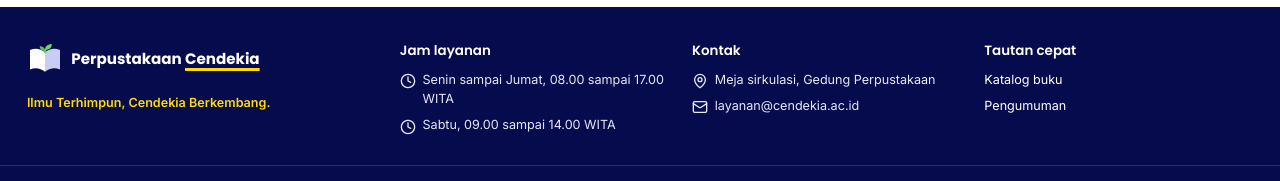
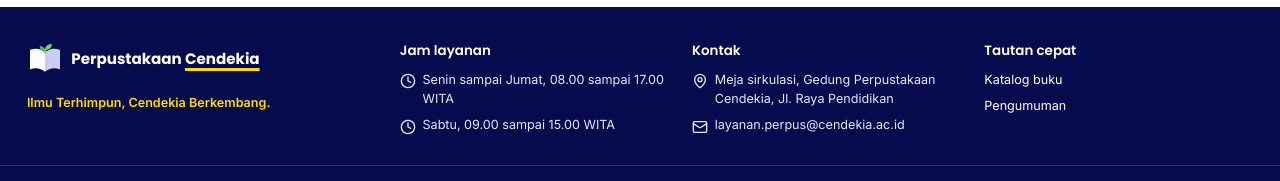
Before and after one commit to fadhiyahsyafikah/Perpustakaan-Cendekia, a Next.js app: page / in a window 1280 px wide. Shown: the part 1659-1840 px from the top of the page. Built offline with nearby package versions, Linux system fonts and the light colour scheme; no server answers; the database is empty.

Commit message:
refactor: update footer service hours and contact information for accuracy

```diff
--- a/src/components/Footer.jsx
+++ b/src/components/Footer.jsx
@@ -13,12 +13,12 @@ export default function Footer() {
         <div>
           <h2>Jam layanan</h2>
           <p><Clock size={16} aria-hidden="true" /> Senin sampai Jumat, 08.00 sampai 17.00 WITA</p>
-          <p><Clock size={16} aria-hidden="true" /> Sabtu, 09.00 sampai 14.00 WITA</p>
+          <p><Clock size={16} aria-hidden="true" /> Sabtu, 09.00 sampai 15.00 WITA</p>
         </div>
         <div>
           <h2>Kontak</h2>
-          <p><MapPin size={16} aria-hidden="true" /> Meja sirkulasi, Gedung Perpustakaan</p>
-          <p><Mail size={16} aria-hidden="true" /> layanan@cendekia.ac.id</p>
+          <p><MapPin size={16} aria-hidden="true" /> Meja sirkulasi, Gedung Perpustakaan Cendekia, Jl. Raya Pendidikan</p>
+          <p><Mail size={16} aria-hidden="true" /> layanan.perpus@cendekia.ac.id</p>
         </div>
         <div>
           <h2>Tautan cepat</h2>
```
